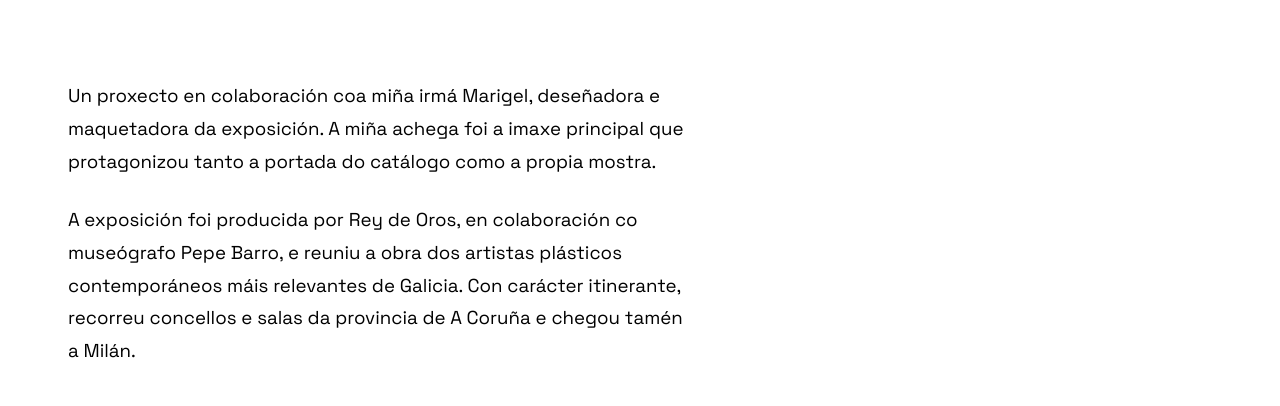
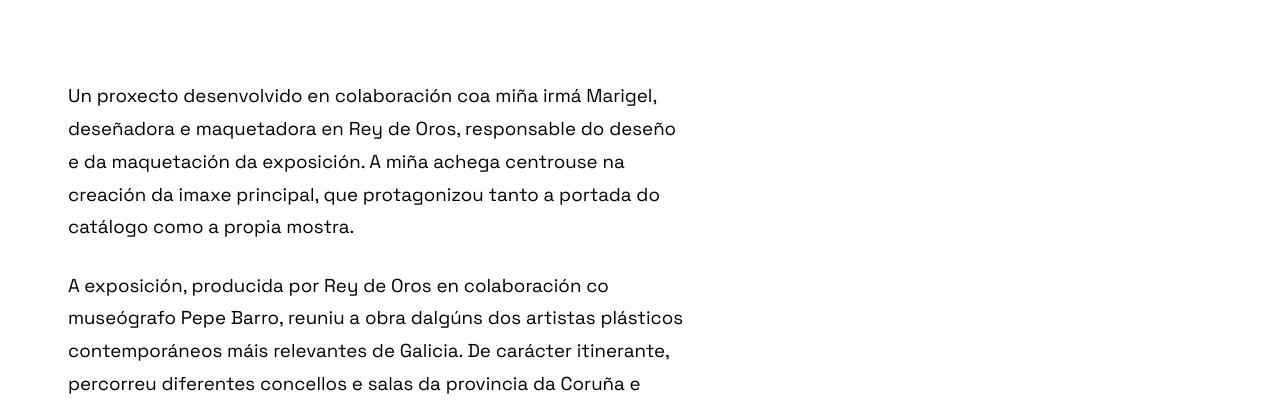
Before and after one commit to Ajaspino/chenchulopez, a plain HTML site: page work/trazos.html in a window 1280 px wide. Shown: the part 545-951 px from the top of the page. Drawn offline with nearby package versions, Linux system fonts and the light colour scheme.

Commit message:
content: actualizar textos do proxecto Trazos de Galicia (GL/ES)
Texto revisado con maior precisión sobre a colaboración con Marigel
e o papel de cada quen na exposición.

Co-Authored-By: Claude Sonnet 4.6 <noreply@anthropic.com>

```diff
--- a/js/work.js
+++ b/js/work.js
@@ -34,8 +34,8 @@ const translations = {
     'work.trazos.date':        '2001',
     'work.trazos.discipline':  'Deseño Gráfico',
     'work.trazos.description': 'Imaxe principal da exposición e portada do catálogo <em>Trazos de Galicia. Un percorrido pola historia do debuxo contemporáneo galego</em>, organizada pola Deputación da Coruña en 2001.',
-    'work.trazos.body1':       'Un proxecto en colaboración coa miña irmá Marigel, deseñadora e maquetadora da exposición. A miña achega foi a imaxe principal que protagonizou tanto a portada do catálogo como a propia mostra.',
-    'work.trazos.body2':       'A exposición foi producida por Rey de Oros, en colaboración co museógrafo Pepe Barro, e reuniu a obra dos artistas plásticos contemporáneos máis relevantes de Galicia. Con carácter itinerante, recorreu concellos e salas da provincia de A Coruña e chegou tamén a Milán.',
+    'work.trazos.body1':       'Un proxecto desenvolvido en colaboración coa miña irmá Marigel, deseñadora e maquetadora en Rey de Oros, responsable do deseño e da maquetación da exposición. A miña achega centrouse na creación da imaxe principal, que protagonizou tanto a portada do catálogo como a propia mostra.',
+    'work.trazos.body2':       'A exposición, producida por Rey de Oros en colaboración co museógrafo Pepe Barro, reuniu a obra dalgúns dos artistas plásticos contemporáneos máis relevantes de Galicia. De carácter itinerante, percorreu diferentes concellos e salas da provincia da Coruña e chegou tamén a Milán.',
   },
   es: {
     'nav.works':              'Trabajos',
@@ -69,8 +69,8 @@ const translations = {
     'work.trazos.date':        '2001',
     'work.trazos.discipline':  'Diseño Gráfico',
     'work.trazos.description': 'Imagen principal de la exposición y portada del catálogo <em>Trazos de Galicia. Un percorrido pola historia do debuxo contemporáneo galego</em>, organizada por la Deputación da Coruña en 2001.',
-    'work.trazos.body1':       'Un proyecto en colaboración con mi hermana Marigel, diseñadora y maquetista de la exposición. Mi aportación fue la imagen principal que protagonizó tanto la portada del catálogo como la propia muestra.',
-    'work.trazos.body2':       'La exposición fue producida por Rey de Oros, en colaboración con el museógrafo Pepe Barro, y reunió la obra de los artistas plásticos contemporáneos más relevantes de Galicia. Con carácter itinerante, recorrió municipios y salas de la provincia de A Coruña, llegando también a Milán.',
+    'work.trazos.body1':       'Un proyecto desarrollado en colaboración con mi hermana Marigel, diseñadora y maquetista en Rey de Oros, responsable del diseño y la maquetación de la exposición. Mi aportación se centró en la creación de la imagen principal, que protagonizó tanto la portada del catálogo como la propia muestra.',
+    'work.trazos.body2':       'La exposición, producida por Rey de Oros en colaboración con el museógrafo Pepe Barro, reunió la obra de algunos de los artistas plásticos contemporáneos más relevantes de Galicia. De carácter itinerante, recorrió diferentes municipios y salas de la provincia de A Coruña y llegó también a Milán.',
   }
 };
 
--- a/work/trazos.html
+++ b/work/trazos.html
@@ -87,11 +87,11 @@
     <div class="work-block--text">
       <div class="page-wrap">
         <p class="work-body" data-i18n-html="work.trazos.body1">
-          Un proxecto en colaboración coa miña irmá Marigel, deseñadora e maquetadora da exposición. A miña achega foi a imaxe principal que protagonizou tanto a portada do catálogo como a propia mostra.
+          Un proxecto desenvolvido en colaboración coa miña irmá Marigel, deseñadora e maquetadora en Rey de Oros, responsable do deseño e da maquetación da exposición. A miña achega centrouse na creación da imaxe principal, que protagonizou tanto a portada do catálogo como a propia mostra.
         </p>
         <br>
         <p class="work-body" data-i18n-html="work.trazos.body2">
-          A exposición foi producida por Rey de Oros, en colaboración co museógrafo Pepe Barro, e reuniu a obra dos artistas plásticos contemporáneos máis relevantes de Galicia. Con carácter itinerante, recorreu concellos e salas da provincia de A Coruña e chegou tamén a Milán.
+          A exposición, producida por Rey de Oros en colaboración co museógrafo Pepe Barro, reuniu a obra dalgúns dos artistas plásticos contemporáneos máis relevantes de Galicia. De carácter itinerante, percorreu diferentes concellos e salas da provincia da Coruña e chegou tamén a Milán.
         </p>
       </div>
     </div>
```
